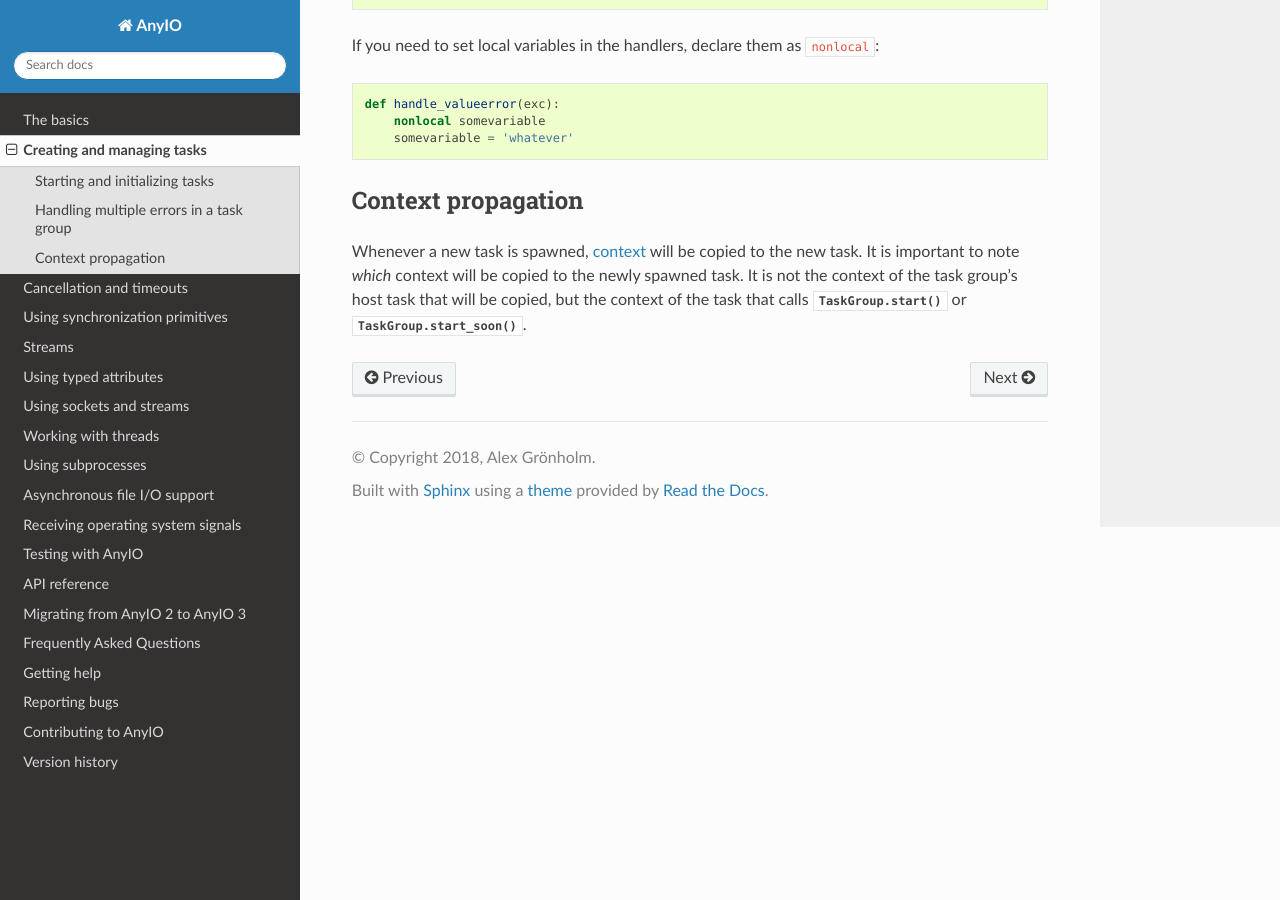
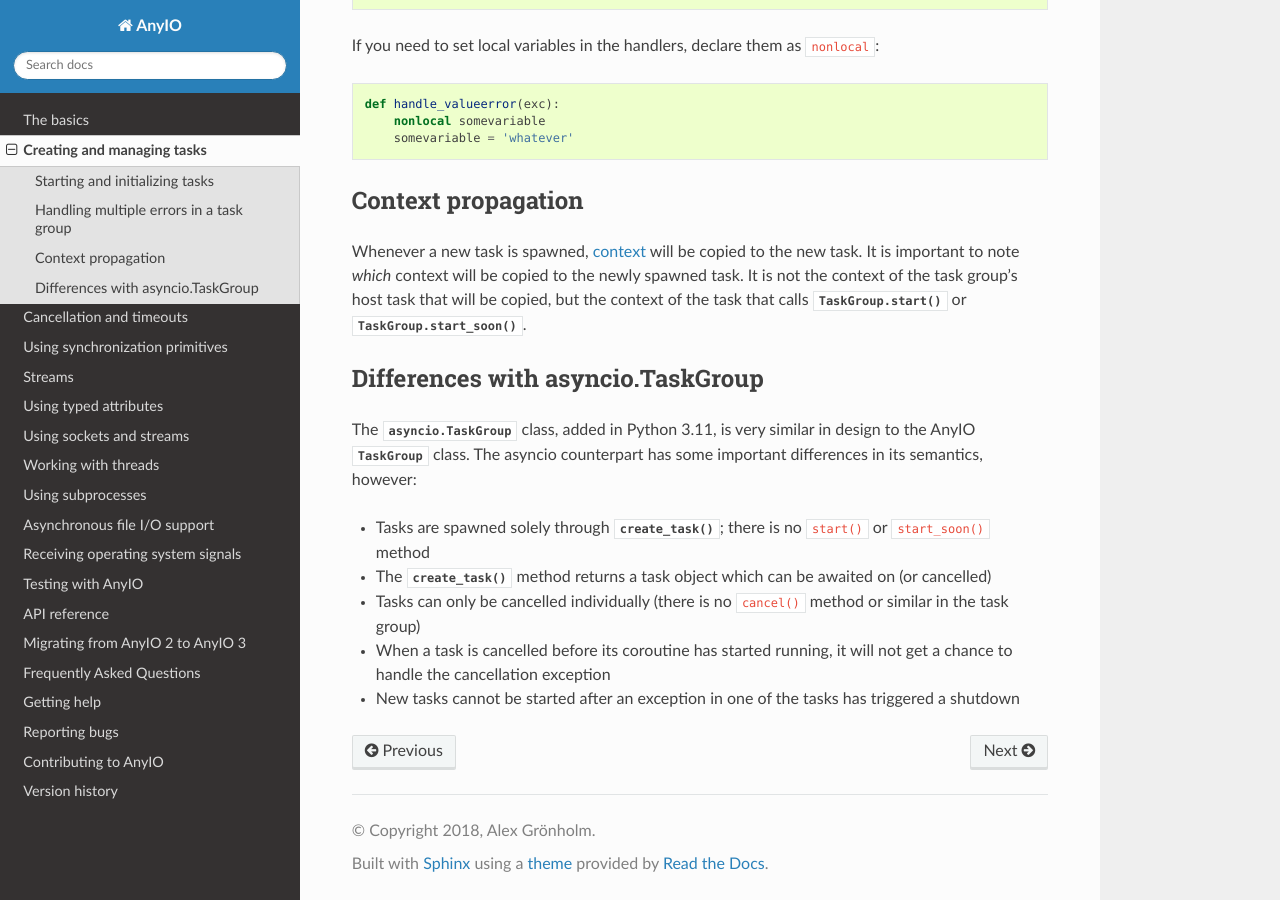
Before and after one commit to agronholm/anyio, a Sphinx documentation site: the page built from docs/tasks.rst, in a window 1280 px wide and 900 px high, scrolled down 2526 px. Built offline with Sphinx 7.4.7 and the Read the Docs theme 2.0.0, drawn with Linux system fonts in a browser that asks for light colours; the version number could not be read and is left out.

```diff
--- a/docs/tasks.rst
+++ b/docs/tasks.rst
@@ -139,3 +139,21 @@ host task that will be copied, but the context of the task that calls
 :meth:`TaskGroup.start_soon() <.abc.TaskGroup.start_soon>`.
 
 .. _context: https://docs.python.org/3/library/contextvars.html
+
+Differences with asyncio.TaskGroup
+----------------------------------
+
+The :class:`asyncio.TaskGroup` class, added in Python 3.11, is very similar in design to
+the AnyIO :class:`~TaskGroup` class. The asyncio counterpart has some important
+differences in its semantics, however:
+
+* Tasks are spawned solely through :meth:`~asyncio.TaskGroup.create_task`; there is no
+  ``start()`` or ``start_soon()`` method
+* The :meth:`~asyncio.TaskGroup.create_task` method returns a task object which can be
+  awaited on (or cancelled)
+* Tasks can only be cancelled individually (there is no ``cancel()`` method or similar
+  in the task group)
+* When a task is cancelled before its coroutine has started running, it will not get a
+  chance to handle the cancellation exception
+* New tasks cannot be started after an exception in one of the tasks has triggered a
+  shutdown
--- a/pyproject.toml
+++ b/pyproject.toml
@@ -27,7 +27,7 @@ classifiers = [
 ]
 requires-python = ">= 3.8"
 dependencies = [
-    "exceptiongroup; python_version < '3.11'",
+    "exceptiongroup >= 1.0.2; python_version < '3.11'",
     "idna >= 2.8",
     "sniffio >= 1.1",
 ]
```
Also changed, not shown: docs/versionhistory.rst (+7 -0 lines).
